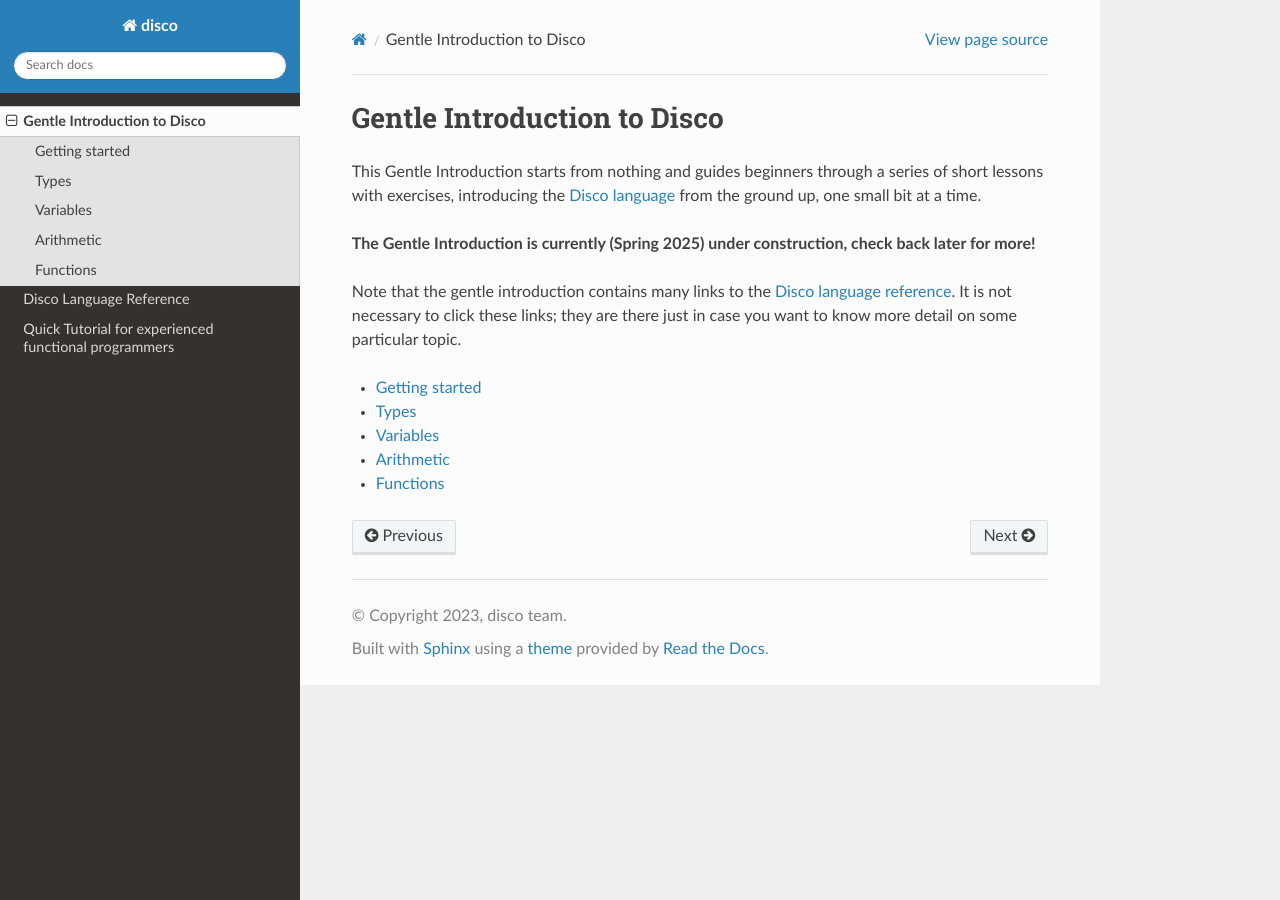
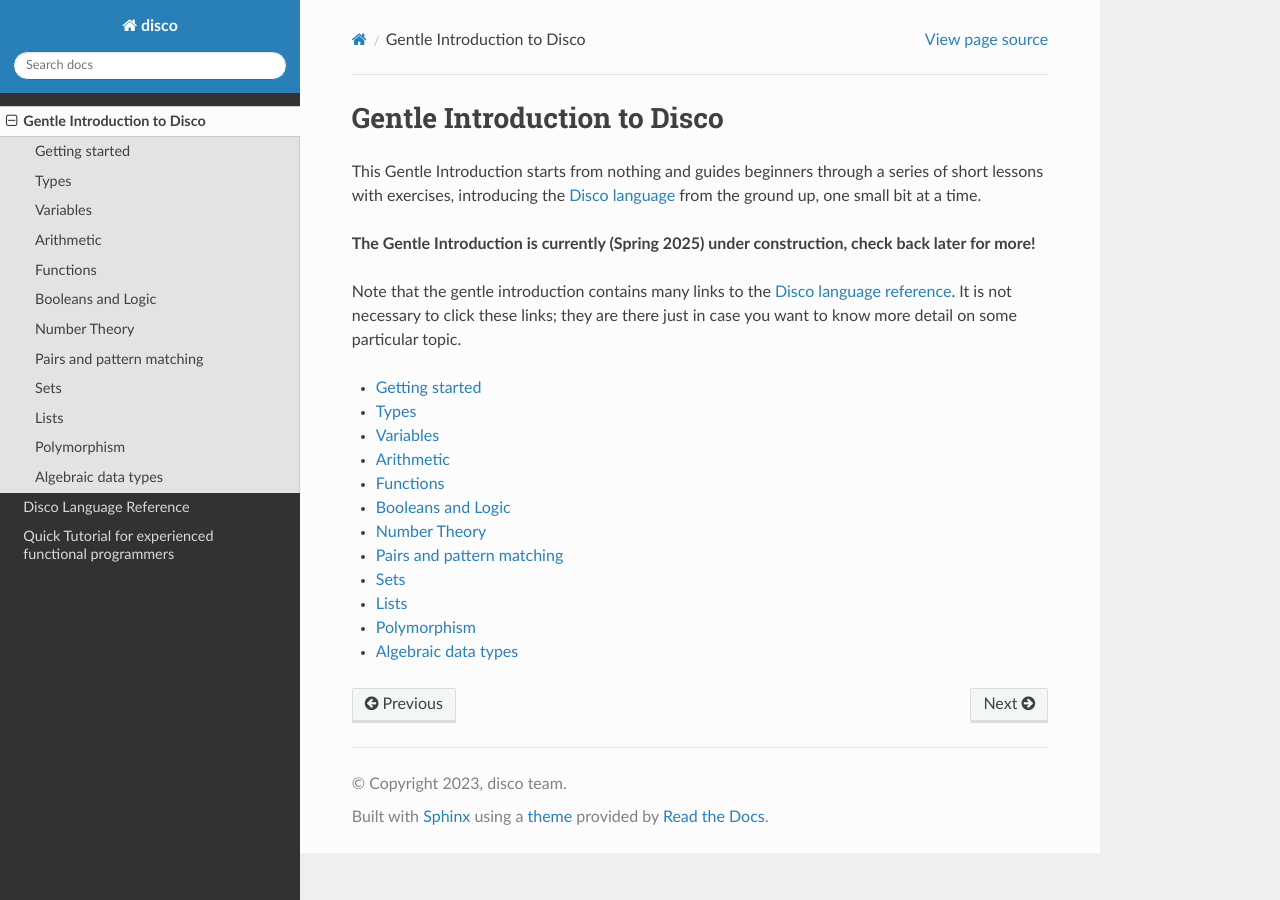
Before and after one commit to disco-lang/disco, a Sphinx documentation site: the page built from docs/introduction/index.rst, in a window 1280 px wide. Built offline with Sphinx 7.4.7 and the Read the Docs theme 3.1.0, drawn with Linux system fonts in a browser that asks for light colours.

Commit message:
stub out the rest of the gentle introduction

```diff
--- /dev/null
+++ b/docs/introduction/algebraic.rst
@@ -0,0 +1,8 @@
+Algebraic data types
+====================
+
+.. admonition:: To be written
+
+   - Sum types
+   - Type definitions
+   - Recursive types (lists, trees)
--- a/docs/introduction/index.rst
+++ b/docs/introduction/index.rst
@@ -24,3 +24,10 @@
    variables
    arithmetic
    functions
+   booleans
+   number-theory
+   pairs
+   sets
+   lists
+   polymorphism
+   algebraic
--- /dev/null
+++ b/docs/introduction/pairs.rst
@@ -0,0 +1,7 @@
+Pairs and pattern matching
+==========================
+
+.. admonition:: To be written
+
+   - Pairs, product type
+   - Basic pattern matching
--- /dev/null
+++ b/docs/introduction/polymorphism.rst
@@ -0,0 +1,6 @@
+Polymorphism
+============
+
+.. admonition:: To be written
+
+   Polymorphic list functions
```
Also changed, not shown: docs/introduction/booleans.rst (added, +13 -0 lines), docs/introduction/lists.rst (added, +8 -0 lines), docs/introduction/number-theory.rst (added, +14 -0 lines), docs/introduction/sets.rst (added, +9 -0 lines).
